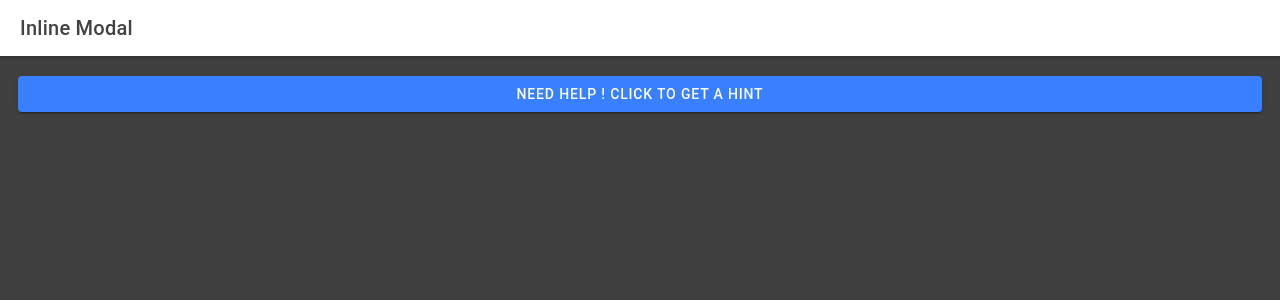
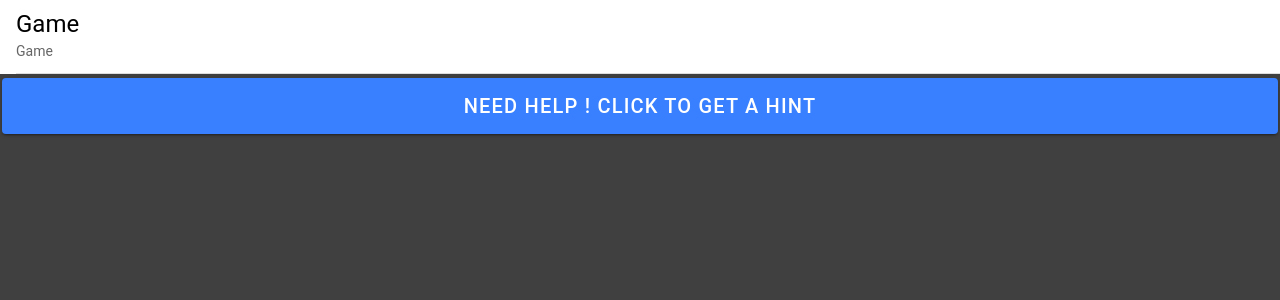
Before and after one commit to johnedelbi/code-cards, a React (Create React App) app: page /game in a window 1280 px wide. Shown: the top 300 px of the page. Built offline with nearby package versions, Linux system fonts and the light colour scheme; a web font is replaced by a local one.

Commit message:
clean hint component

```diff
--- a/src/components/Hint.tsx
+++ b/src/components/Hint.tsx
@@ -1,4 +1,4 @@
-import { IonButton, IonButtons, IonContent, IonHeader, IonModal, IonPage, IonTitle, IonToolbar } from '@ionic/react';
+import { IonButton, IonButtons, IonContent, IonHeader, IonModal, IonTitle, IonToolbar } from '@ionic/react';
 import { useState } from 'react';
 import './hint.css';
 
@@ -6,20 +6,15 @@ export const Hint: React.FC = () => {
     const [isOpen, setIsOpen] = useState(false);
 
     return (
-        <IonPage>
-            <IonHeader>
-                <IonToolbar>
-                    <IonTitle>Inline Modal</IonTitle>
-                </IonToolbar>
-            </IonHeader>
-            <IonContent className="ion-padding">
-                <IonButton expand="block" onClick={() => setIsOpen(true)}>
+
+        <IonContent>
+            <IonButton expand="block" size="large" onClick={() => setIsOpen(true)}>
                 need help ! click to get a hint
             </IonButton>
             <IonModal isOpen={isOpen}>
                 <IonHeader>
                     <IonToolbar>
-                            <IonTitle>Modal</IonTitle>
+                        <IonTitle>Hint!</IonTitle>
                         <IonButtons slot="end">
                             <IonButton onClick={() => setIsOpen(false)}>Close</IonButton>
                         </IonButtons>
@@ -27,11 +22,11 @@ export const Hint: React.FC = () => {
                 </IonHeader>
                 <IonContent className="ion-padding">
                     <p>
-                            test hint
+                        the hint details will be here
                     </p>
                 </IonContent>
             </IonModal>
         </IonContent>
-        </IonPage>
+
     );
 };
```
Lines whose indentation alone changed are shown as unchanged.
